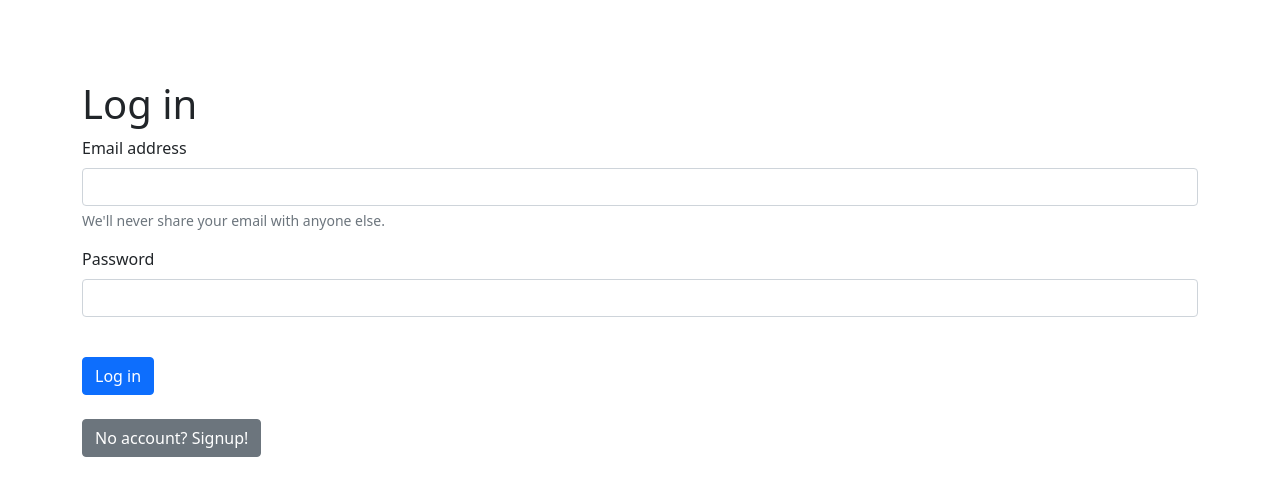
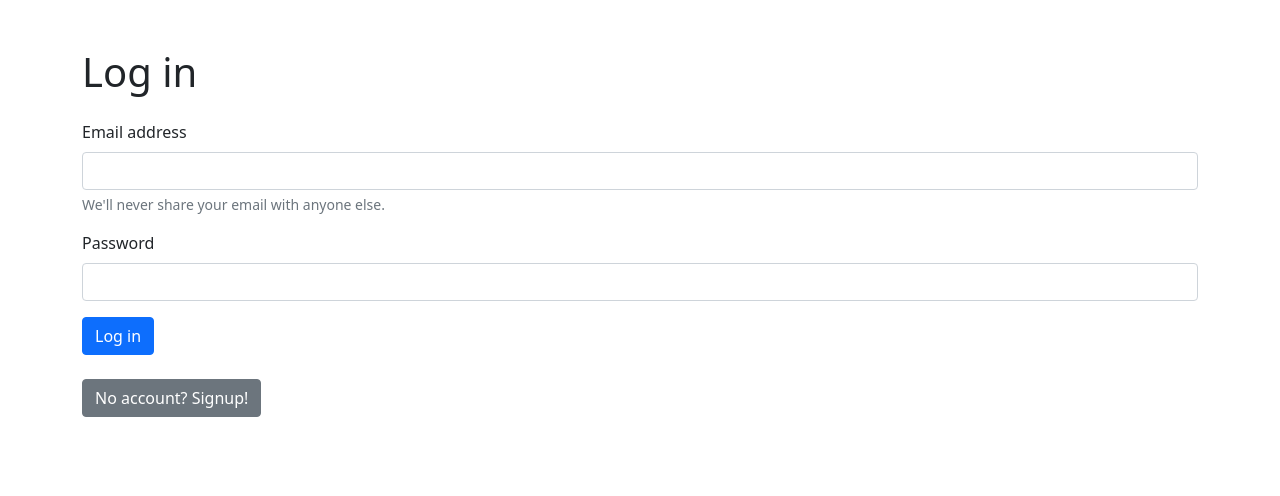
Before and after one commit to VaaAbt/CovidCiasie, a PHP site: template src/View/login.html.twig in a window 1280 px wide. Shown: the part 56-552 px from the top of the page. Run offline with PHP 8.4, Linux system fonts and the light colour scheme; the template is opened without the code that fills it, so the values that code supplies are empty; some libraries are stand-ins or nearby versions.

Commit message:
refactor: remove useless custom css

```diff
--- a/public/css/style.css
+++ /dev/null
@@ -1,15 +0,0 @@
-/*
-    COVID CIASIE
-    CSS
- */
-
- /* dividers */
- .divider-b {
-    display: block;
-    margin: 5rem 0;
- }
-
- .divider-s {
-    display: block;
-    margin: 2.5rem 0;
-}
--- a/src/View/login.html.twig
+++ b/src/View/login.html.twig
@@ -1,9 +1,8 @@
 {% extends 'template/base.html.twig' %}
 {% block content %}
-    <div class="container-sm">
-        <div class="divider-b"></div>
-        <h1>Log in</h1>
-        <form action="" method="post">
+    <div class="container-sm mt-5">
+        <h1 class="mb-4">Log in</h1>
+        <form method="post">
             <div class="mb-3">
                 <label for="email" class="form-label">Email address</label>
                 <input type="email" class="form-control" id="email" name="email" aria-describedby="emailHelp" required>
@@ -13,7 +12,6 @@
                 <label for="password" class="form-label">Password</label>
                 <input type="password" class="form-control" name="password" id="password" required>
             </div>
-            <div class="divider-s"></div>
             <input class="btn btn-primary" type="submit" value="Log in">
         </form>
         <br>
--- a/src/View/signup.html.twig
+++ b/src/View/signup.html.twig
@@ -1,8 +1,7 @@
 {% extends 'template/base.html.twig' %}
 {% block content %}
-    <div class="container-sm">
-        <div class="divider-b"></div>
-        <h1>Signup</h1>
+    <div class="container-sm mt-5">
+        <h1 class="mb-4">Signup</h1>
         <form method="post">
             <div class="mb-3">
                 <label for="firstname" class="form-label">Firstname</label>
@@ -28,7 +27,6 @@
                 <input type="password" class="form-control" id="password-confirmation" name="password-confirmation"
                        required>
             </div>
-            <div class="divider-s"></div>
             <input class="btn btn-primary" type="submit" value="Create a new account">
         </form>
         <br>
```
